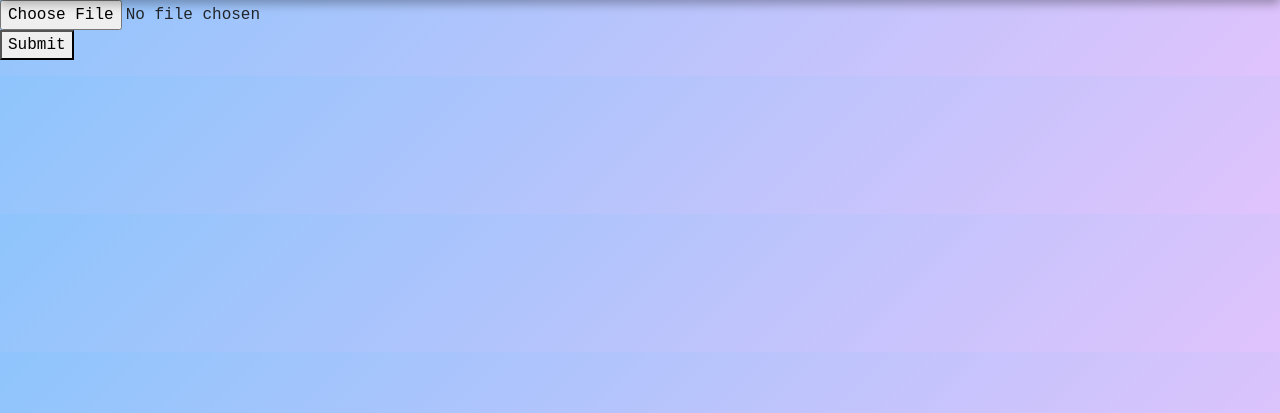
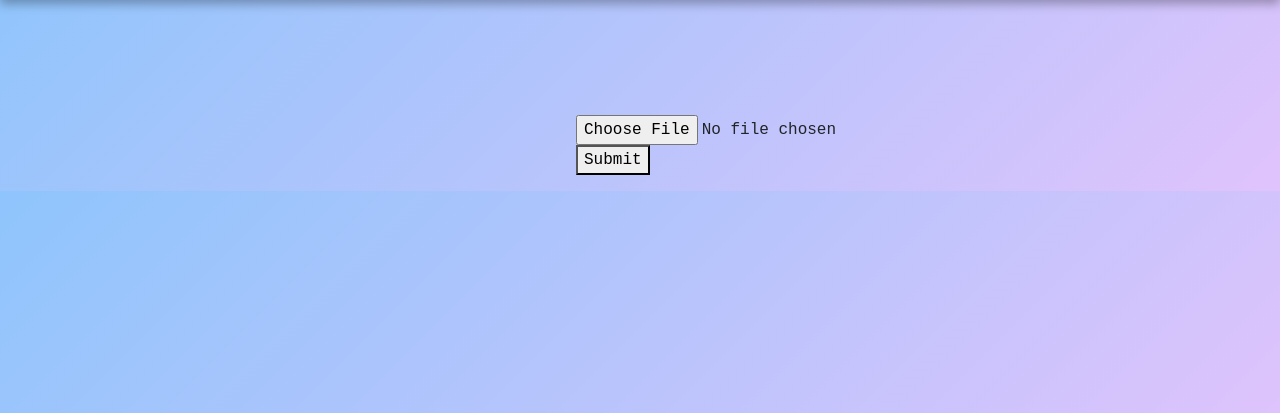
Before and after one commit to 32228Taneem/Notes-flaskApp, a Flask app: page /uplodefile in a window 1280 px wide. Shown: the part 62-475 px from the top of the page. Run offline with Flask 3, Linux system fonts and the light colour scheme; a user stored in the database is signed in; some libraries are stand-ins or nearby versions.

Commit message:
css uplodefile ka

```diff
--- a/otp.py
+++ b/otp.py
@@ -3,7 +3,7 @@
     otp=''
     for i in range(2):
         otp=otp+random.choice([chr(i) for i in range(ord('A'),ord('Z')+1)])
-        otp=otp+random.choice([chr(i) for i in range(ord('A'),ord('Z')+1)])
+        otp=otp+random.choice([chr(i) for i in range(ord('a'),ord('z')+1)])
         otp=otp+str(random.randint(0,9))
     print(otp)
     return otp
--- a/static/dashboard.css
+++ b/static/dashboard.css
@@ -151,3 +151,8 @@
     background-color: #90e0ef;
     opacity: 0.9;
 }
+.fcontainer{
+    /* border: 1px solid rgba(0, 0, 0, 0.3); */
+    margin: 9% 10% 0% 45%;
+    align-items: center;
+}
--- a/templates/fileup.html
+++ b/templates/fileup.html
@@ -5,7 +5,7 @@
 
 {% endblock %}
 {% block content %}
-    <form method="POST" enctype="multipart/form-data">
+    <form method="POST" enctype="multipart/form-data" class="fcontainer">
         <input type="file" name="file" placeholder="uplode">
         <p>
             <button>Submit</button>
```
Also changed, not shown: 2 other files.
